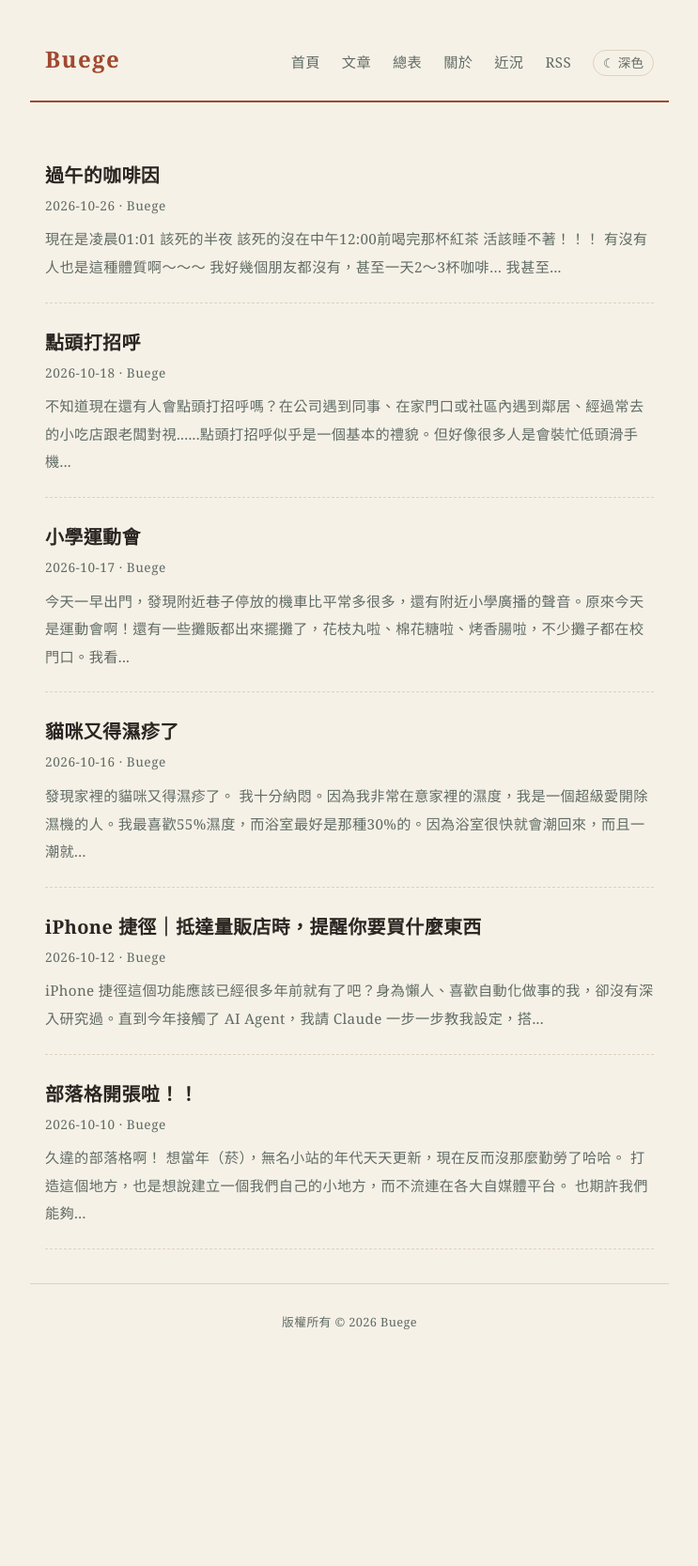
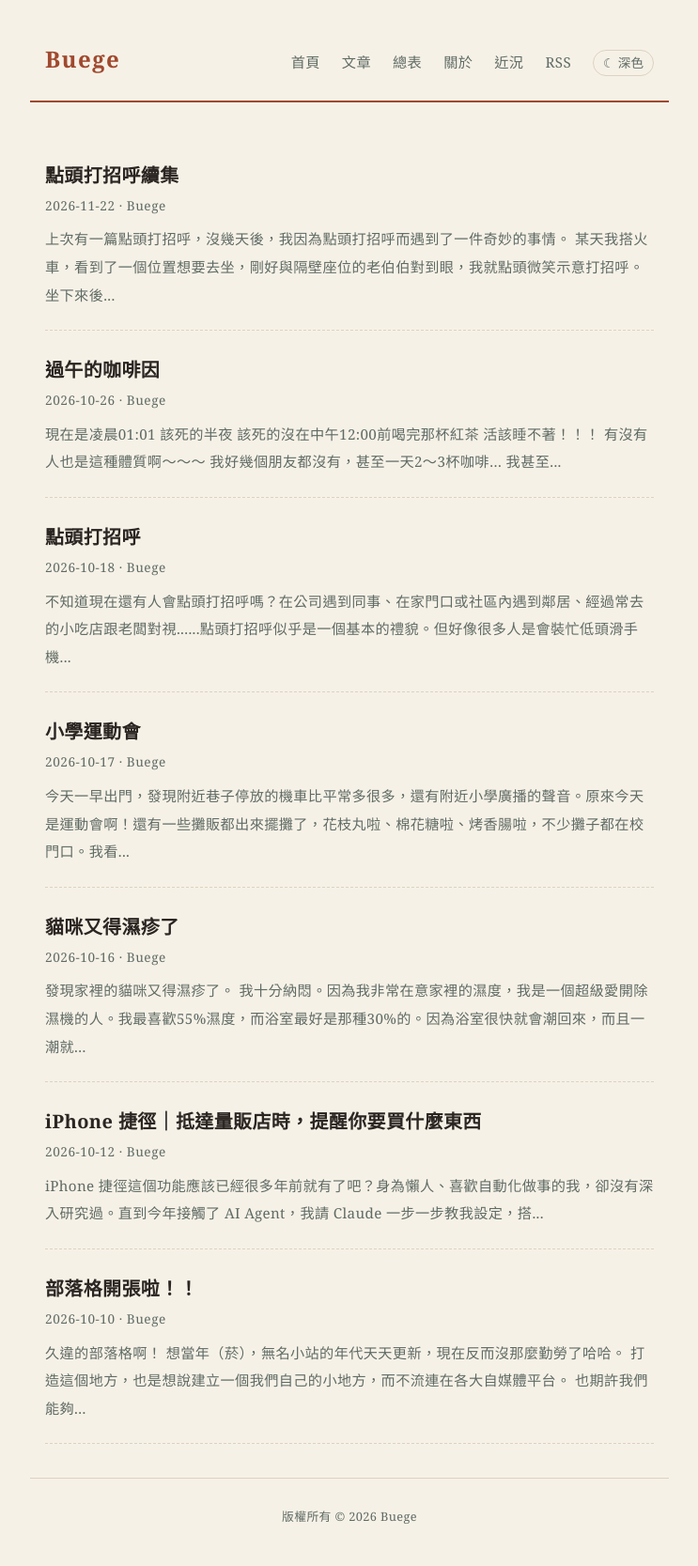
Before and after one commit to buege1216/buege-blog, a Jekyll site: the page built from index.html, in a window 1280 px wide. Shown: the whole page at 94% size, without its empty margins (268-1011 px from the left). Built offline with Jekyll 4.4.1, drawn with Linux system fonts in a browser that asks for light colours; before the commit the page ends 1460 px from its top, so only the background shows below that.

Commit message:
發布：點頭打招呼續集(Buege 11/22 同意發布)

```diff
--- a/_drafts/nod-in-greeting-2.md
+++ b/_posts/2026-11-22-nod-in-greeting-2.md
@@ -1,5 +1,7 @@
 ---
 title: 點頭打招呼續集
+date: "2026-11-22 20:43"
+url_name: nod-in-greeting-2
 author: Buege
 ---
 <p>上次有一篇點頭打招呼，沒幾天後，我因為點頭打招呼而遇到了一件奇妙的事情。</p><p><br>某天我搭火車，看到了一個位置想要去坐，剛好與隔壁座位的老伯伯對到眼，我就點頭微笑示意打招呼。<br>坐下來後，老伯問我是不是還在上學？我說：「沒有，我在工作了。」<br>老伯說我長得很年輕，還笑臉迎人，很不錯。<br>我就點點頭微微笑地謝謝他的稱讚。<br>我以為可以就此結束話題，闔眼休息一下了。<br>沒想到，就此神展開了一番政治對話......................<br></p><p>老伯說他要去參加沈先生的造勢活動，還給了我他的名片（是名記者），推薦了自己經營的YT頻道。<br>然後說他七十幾歲了，眼睛還很好，都沒有老花。<br>接著又劈哩啪啦跟我說了一堆政治的事情，說類似匪諜到處都有，真的要小心、他被跟上了很多次云云。<br>又說起了為什麼他雖學歷不高但有幸可以當上記者的故事。<br>後來想跟我加Line，我禮貌拒絕後，還好他沒有死纏爛打。<br>老伯補充說明他的手機號碼就是他的Line帳號，之後可以搜尋加他。<br>而他看了看他給我的名片上好像沒有那支電話（名片上有3支電話）。<br>又掏出一張另一版名片塞給我，說上面這支電話就對了。<br>我說：「喔喔有啊，這支電話剛剛第一張名片上也有。」<br>他說：「我看不清楚那上面的字」<br>（剛剛不是說你沒有老花嗎！！！？）<br></p><p>總之，我熬了一陣子，才終於到我的站，我下車了。<br>這一路上，我雖然不喜歡這番交流（老伯說的話思緒很跳躍，前後文對不上，我聽得有點累)，但我也當作是一場陪陪老人家聊聊天吧。<br>因為他沒有逼我互加Line，那我就跟他說說話也可以。<br>呼，這能否也算日行一善？</p>
```
